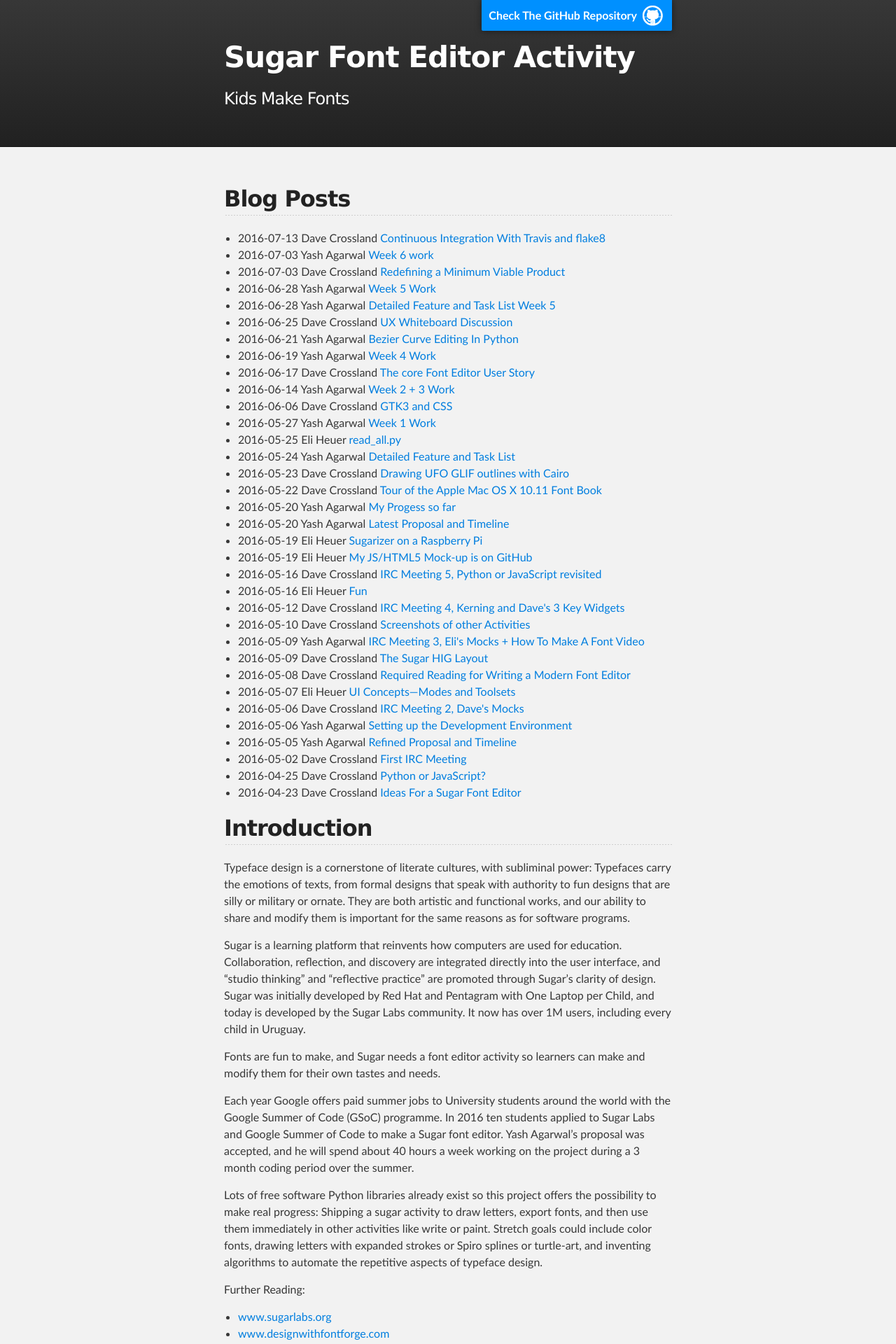
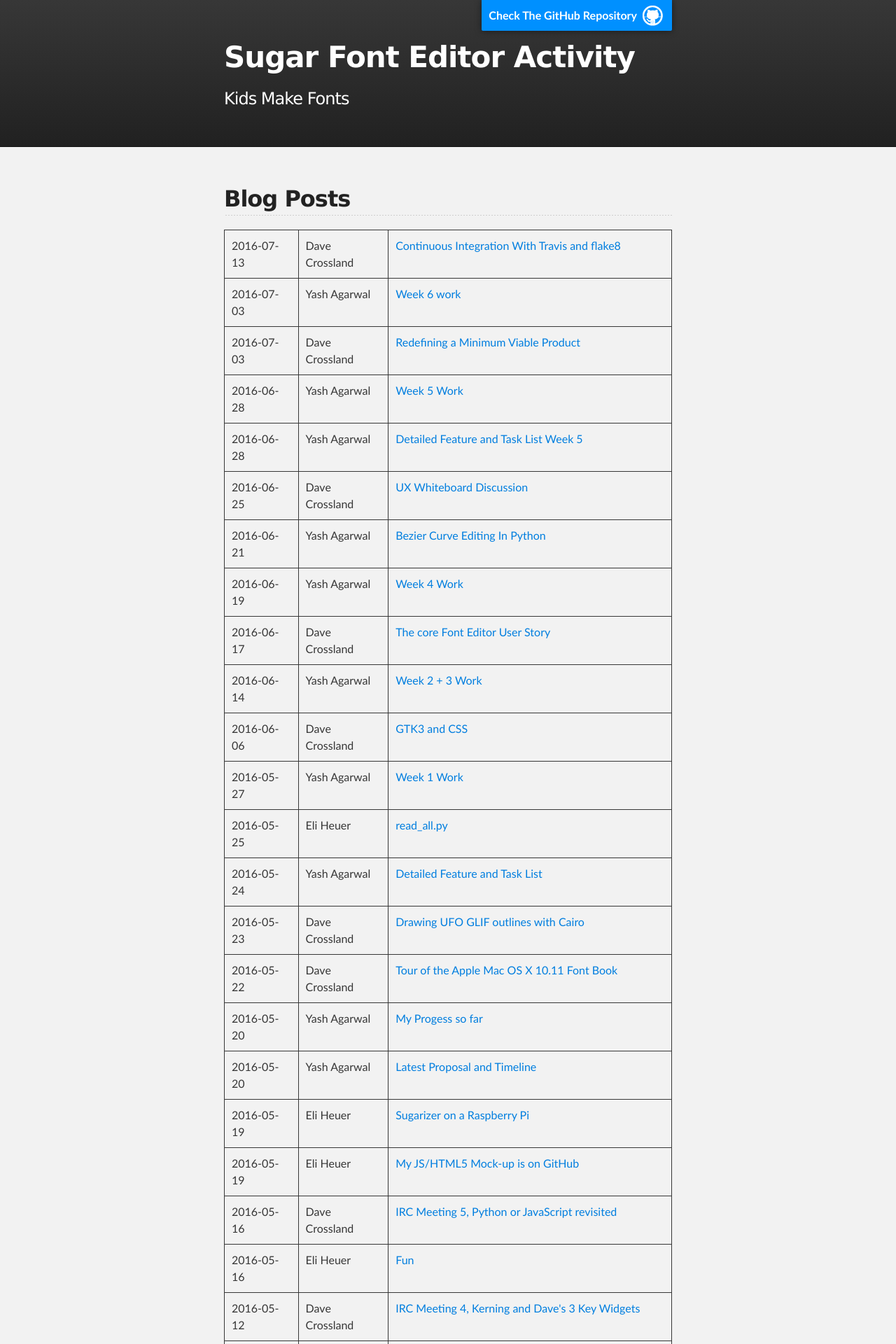
Before and after one commit to sugarlabs/edit-fonts-activity, a Jekyll site: the page built from index.md, in a window 1280 px wide. Shown: the top 1920 px of the page at 70% size. Built offline with Jekyll 4.4.1, drawn with Linux system fonts in a browser that asks for light colours.

Commit message:
Update allposts.html to use a table not divs

```diff
--- a/_includes/allposts.html
+++ b/_includes/allposts.html
@@ -1,17 +1,17 @@
-<ul class="allposts">
+<table class="allposts">
 {% for post in site.posts %}
-<li>
-  <span class="allposts-date">
+<tr>
+  <td class="allposts-date">
     {{ post.date | date: "%Y-%m-%d" }}
-  </span>
-  <span class="allposts-author">
+  </td>
+  <td class="allposts-author">
     {{ post.author }}
-  </span>
-  <span class="allposts-link">
-  <a href="{{ post.id }}">
-    {{ post.title }}
-  </a>
-  </span>
-</li>
+  </td>
+  <td class="allposts-link">
+    <a href="{{ post.id }}">
+      {{ post.title }}
+    </a>
+  </td>
+</tr>
 {% endfor %}
-</ul>
+</table>
```
